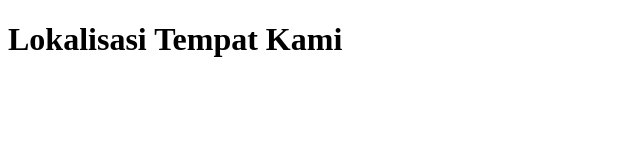
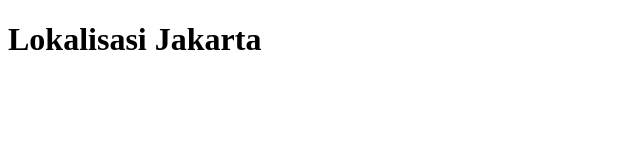
Before and after one commit to DigdoAji/repo-latihan, a plain HTML site: page index.html in a window 1280 px wide. Shown: the whole page, without its empty margins (0-640 px from the left). Drawn offline with Linux system fonts and the light colour scheme.

Commit message:
Update file 3

```diff
--- a/index.html
+++ b/index.html
@@ -8,7 +8,7 @@
   </head>
   <body>
     <main>
-        <h1>Lokalisasi Tempat  Kami</h1>
+        <h1>Lokalisasi Jakarta</h1>
     </main>
   </body>
 </html>
```
